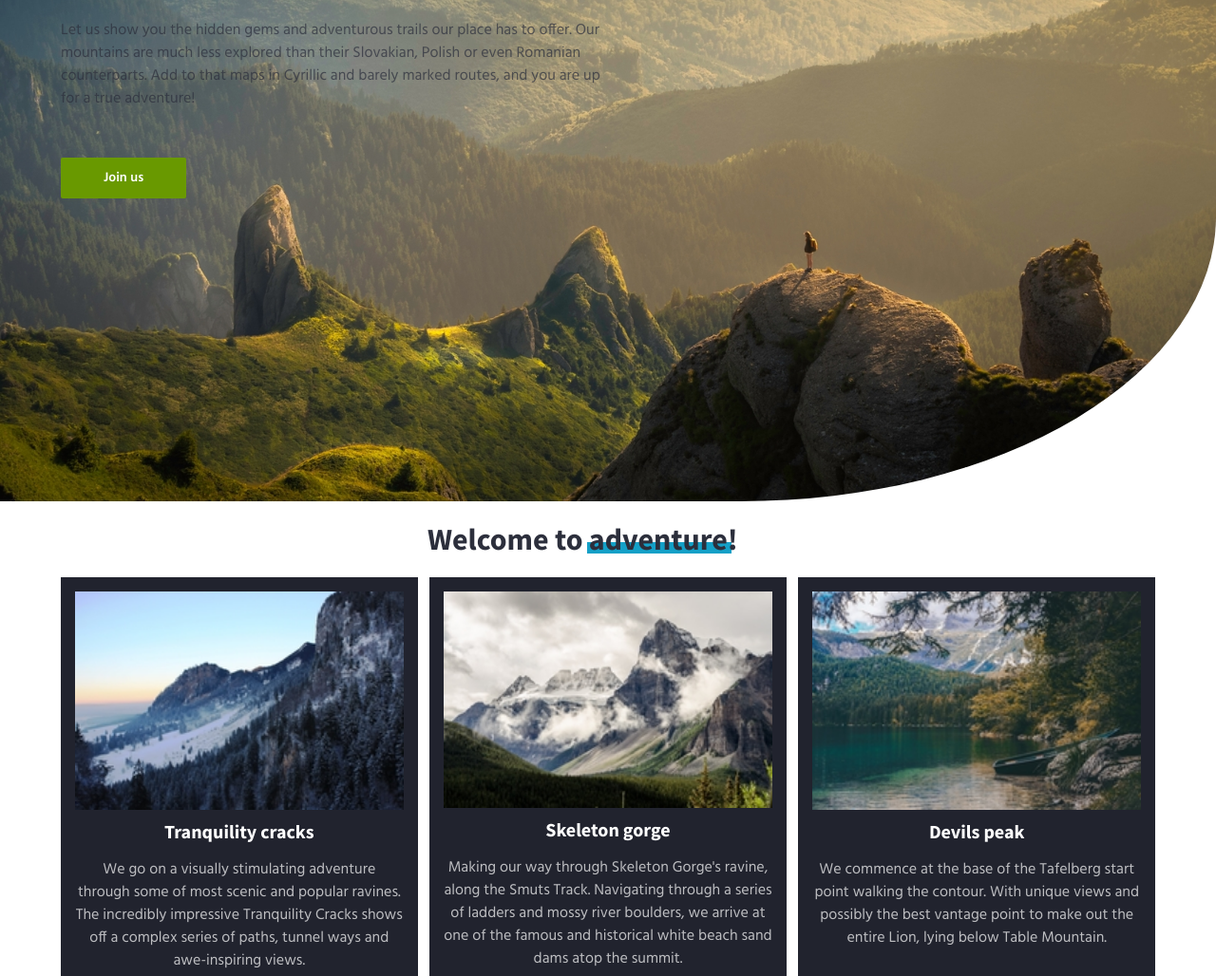
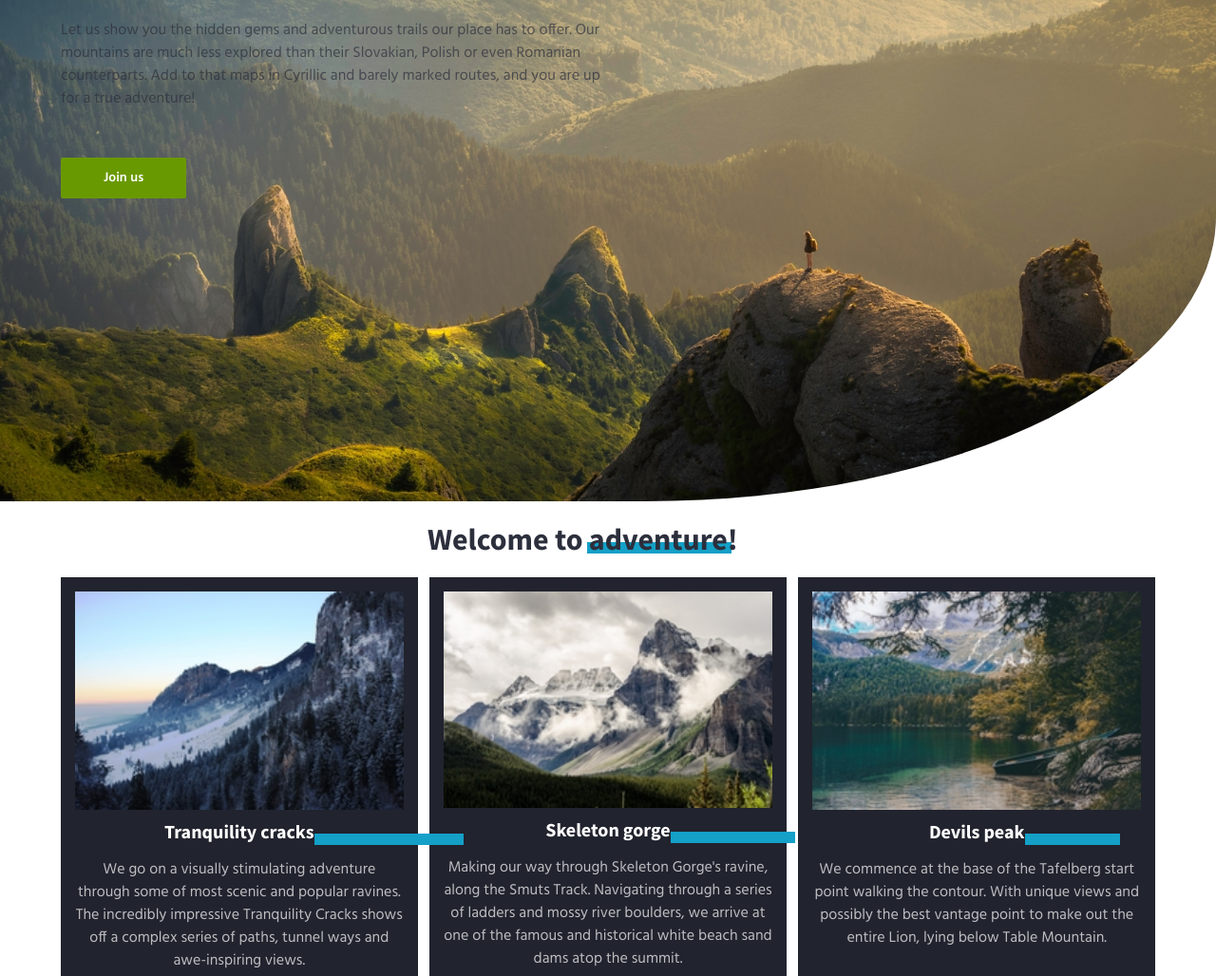
Before and after one commit to IrynaMukhina/FL-11, a plain HTML site: page FL11_HW3/homework/index.html in a window 1280 px wide. Shown: the part 272-1300 px from the top of the page at 95% size. Drawn offline with Linux system fonts and the light colour scheme; a web font is replaced by a local one.

Commit message:
corrected underlines

```diff
--- a/FL11_HW3/homework/scss/_main.scss
+++ b/FL11_HW3/homework/scss/_main.scss
@@ -59,7 +59,7 @@ body {
   height: 100vh;
   background-size: cover;
   background-position: center;
-  border-bottom-right-radius: 500px 300px;
+  border-bottom-right-radius: 600px 300px;
   .header-wrap {
     margin: 0 auto;
     width: 90%;
@@ -143,15 +143,16 @@ body {
         margin: 10px 0 0 0;
         color: #ffffff;
         font-size: 20px;
-        //z-index: 1;
-        //position: relative;
-        display: inline;
+        z-index: 1;
+        position: relative;
+        display: inline-block;
         .section_card_underline {
-          width: inherit;
+          width: 100%;
           background-color: $textLineColor;
           height: 12px;
-          //z-index: -1;
-          //position: absolute;
+          z-index: -1;
+          position: absolute;
+          bottom: -2px;
         }
       }
       .section_card_text {
```
Also changed, not shown: FL11_HW3/homework/css/style1.css, FL11_HW3/homework/css/style2.css.
